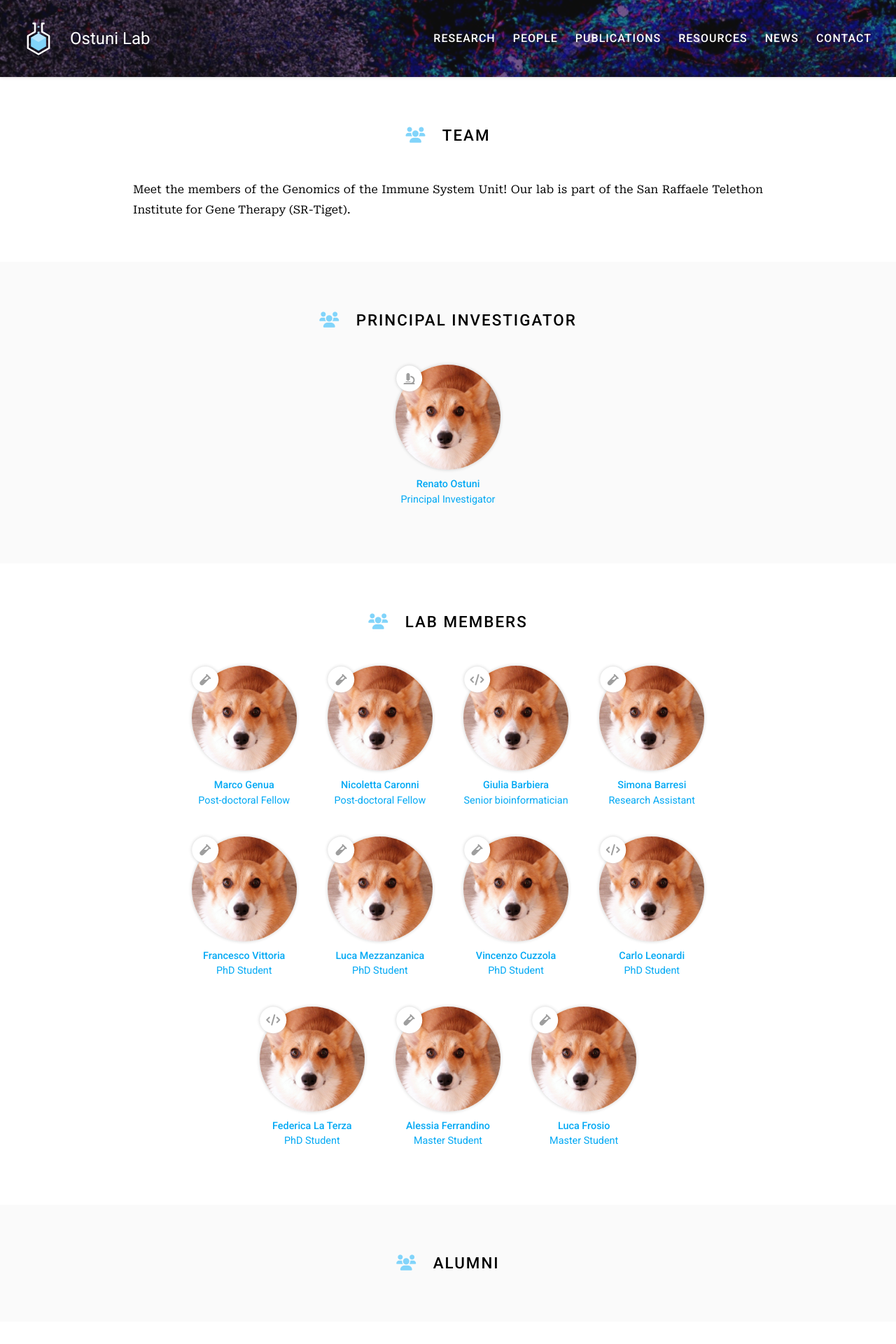
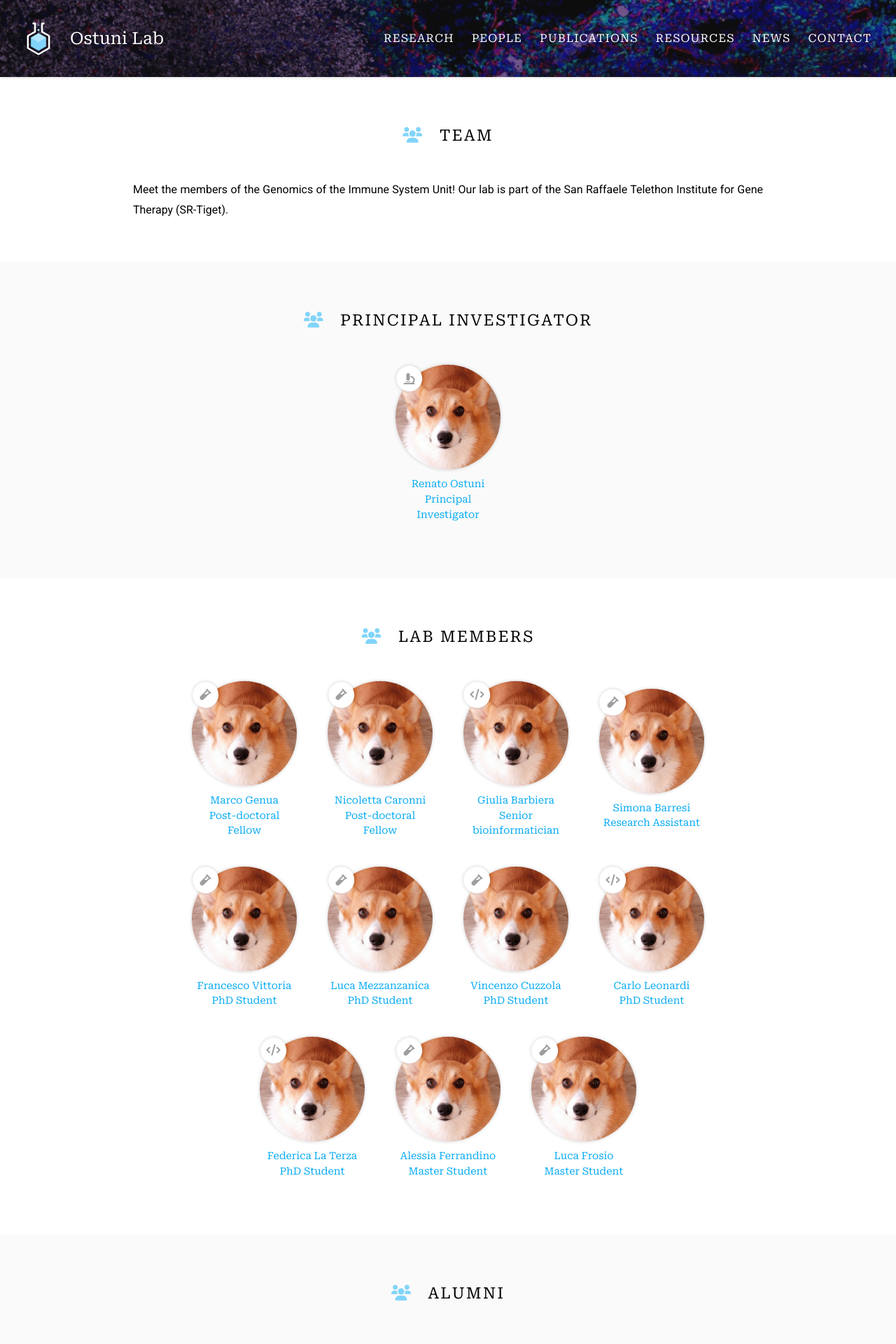
Before and after one commit to laterz-f/labwebsite, a Jekyll site: the page built from team/index.md, in a window 1280 px wide. Shown: the top 1920 px of the page at 70% size. Built offline with Jekyll 4.4.1, drawn with Linux system fonts in a browser that asks for light colours.

Commit message:
Update theme.scss

```diff
--- a/css/theme.scss
+++ b/css/theme.scss
@@ -6,8 +6,8 @@ $dark-accent: $light-blue-900;
 
 // font types
 // also see /_includes/fonts.html to change fonts
-$serif: "Roboto Serif", serif; // font name, fallback font type
-$sans: "Roboto", sans-serif;
+$serif: "Roboto", serif; // font name, fallback font type
+$sans: "Roboto Serif", sans-serif;
 $mono: "Roboto Mono", monospace;
 
 // line spacing
```
